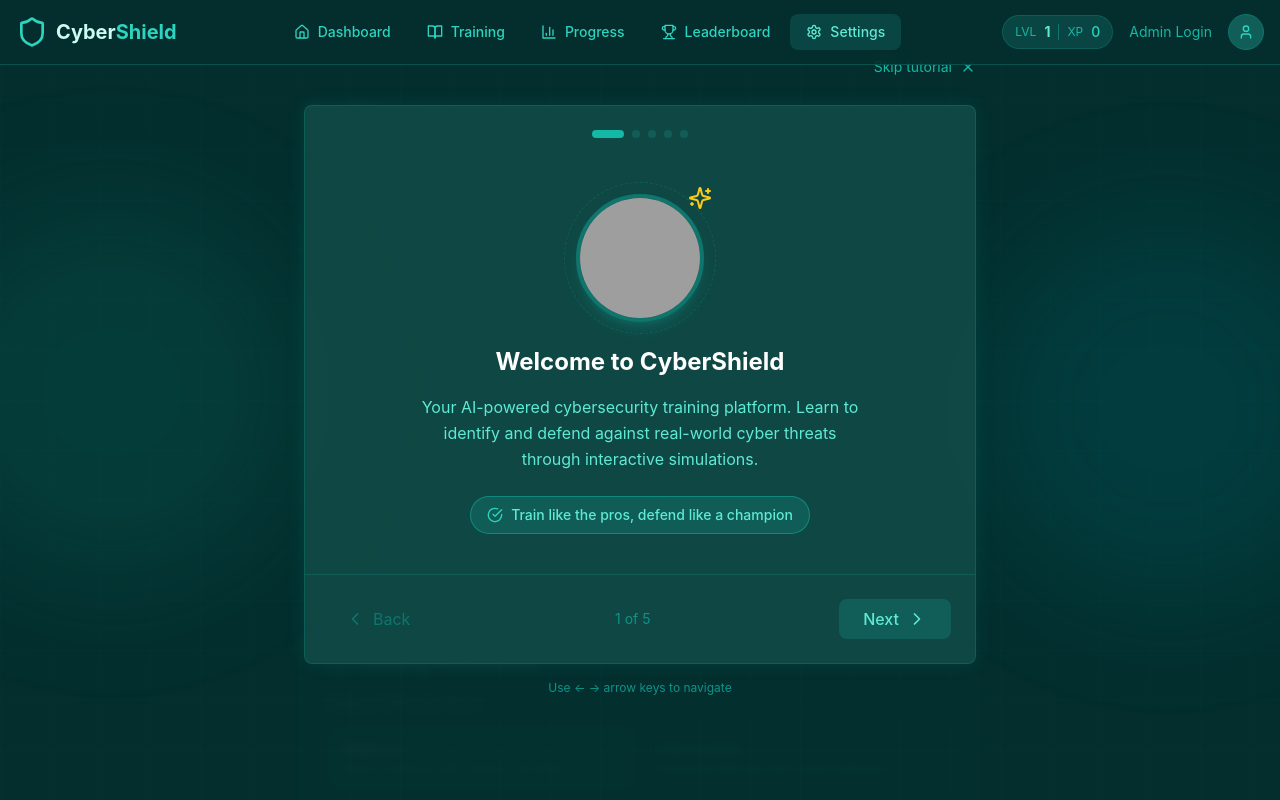
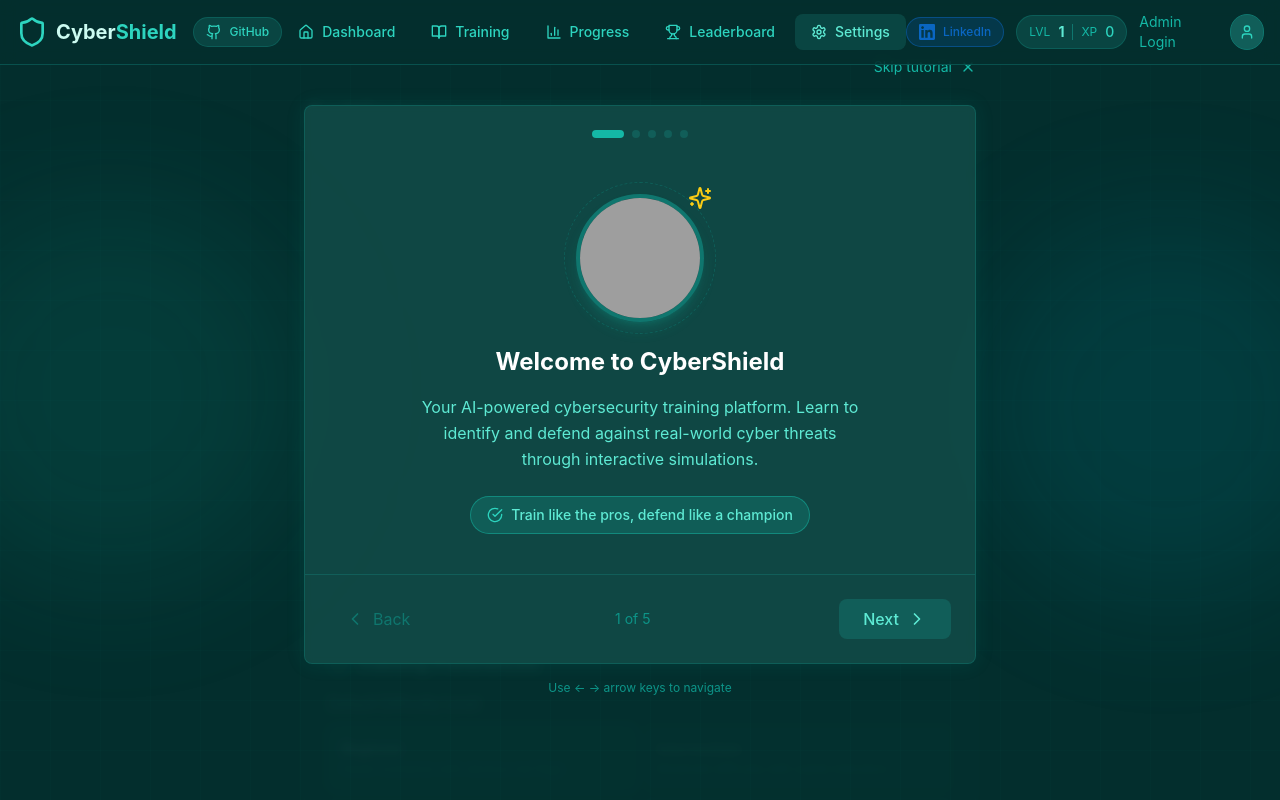
Before and after one commit to mpalmer79/cyber-shield, a Next.js app: page /settings in a window 1280 px wide. Shown: the top 800 px of the page. Built offline with nearby package versions, Linux system fonts and the light colour scheme; grey boxes are pictures that could not be loaded.

Commit message:
Update Header.tsx

```diff
--- a/src/components/Header.tsx
+++ b/src/components/Header.tsx
@@ -11,10 +11,22 @@
   Trophy,
   BarChart3,
   Settings,
-  User
+  User,
+  Github
 } from 'lucide-react';
 import { cn } from '@/lib/utils';
 import { useProgressStore } from '@/store';
+
+// LinkedIn SVG Icon Component
+const LinkedInIcon = ({ className }: { className?: string }) => (
+  <svg
+    viewBox="0 0 24 24"
+    fill="currentColor"
+    className={className}
+  >
+    <path d="M20.447 20.452h-3.554v-5.569c0-1.328-.027-3.037-1.852-3.037-1.853 0-2.136 1.445-2.136 2.939v5.667H9.351V9h3.414v1.561h.046c.477-.9 1.637-1.85 3.37-1.85 3.601 0 4.267 2.37 4.267 5.455v6.286zM5.337 7.433c-1.144 0-2.063-.926-2.063-2.065 0-1.138.92-2.063 2.063-2.063 1.14 0 2.064.925 2.064 2.063 0 1.139-.925 2.065-2.064 2.065zm1.782 13.019H3.555V9h3.564v11.452zM22.225 0H1.771C.792 0 0 .774 0 1.729v20.542C0 23.227.792 24 1.771 24h20.451C23.2 24 24 23.227 24 22.271V1.729C24 .774 23.2 0 22.222 0h.003z"/>
+  </svg>
+);
 
 interface HeaderProps {
   currentPage?: string;
@@ -36,7 +48,8 @@
     <header className="sticky top-0 z-50 w-full border-b border-cyber-700/50 bg-cyber-950/95 backdrop-blur supports-[backdrop-filter]:bg-cyber-950/80">
       <div className="container mx-auto px-4">
         <div className="flex h-16 items-center justify-between">
-          {/* Logo */}
+          {/* Logo + GitHub Badge */}
+          <div className="flex items-center space-x-4">
             <Link href="/" className="flex items-center space-x-2 group">
               <div className="relative">
                 <Shield className="h-8 w-8 text-cyber-400 transition-all duration-300 group-hover:text-cyber-300" />
@@ -46,6 +59,18 @@
                 Cyber<span className="text-cyber-400">Shield</span>
               </span>
             </Link>
+
+            {/* GitHub Badge */}
+            <a
+              href="https://github.com/mpalmer79/cyber-shield"
+              target="_blank"
+              rel="noopener noreferrer"
+              className="hidden sm:flex items-center space-x-2 px-3 py-1.5 bg-cyber-800/50 hover:bg-cyber-700/50 rounded-full border border-cyber-700/50 hover:border-cyber-500/50 transition-all duration-200 group"
+            >
+              <Github className="h-4 w-4 text-cyber-400 group-hover:text-cyber-300" />
+              <span className="text-xs font-medium text-cyber-400 group-hover:text-cyber-300">GitHub</span>
+            </a>
+          </div>
 
           {/* Desktop Navigation */}
           <nav className="hidden md:flex items-center space-x-1">
@@ -67,7 +92,18 @@
           </nav>
 
           {/* User Stats & Profile */}
-          <div className="flex items-center space-x-4">
+          <div className="flex items-center space-x-3">
+            {/* LinkedIn Badge */}
+            <a
+              href="https://www.linkedin.com/in/mpalmer1234/"
+              target="_blank"
+              rel="noopener noreferrer"
+              className="hidden sm:flex items-center space-x-2 px-3 py-1.5 bg-[#0A66C2]/20 hover:bg-[#0A66C2]/30 rounded-full border border-[#0A66C2]/50 hover:border-[#0A66C2]/70 transition-all duration-200 group"
+            >
+              <LinkedInIcon className="h-4 w-4 text-[#0A66C2] group-hover:text-[#0A66C2]" />
+              <span className="text-xs font-medium text-[#0A66C2] group-hover:text-[#3b82f6]">LinkedIn</span>
+            </a>
+
             {/* XP Badge */}
             <div className="hidden sm:flex items-center space-x-2 px-3 py-1.5 bg-cyber-800/50 rounded-full border border-cyber-700/50">
               <span className="text-xs text-cyber-500">LVL</span>
@@ -124,6 +160,31 @@
                   <span>{item.label}</span>
                 </Link>
               ))}
+
+              {/* Mobile: GitHub Link */}
+              <a
+                href="https://github.com/mpalmer79/cyber-shield"
+                target="_blank"
+                rel="noopener noreferrer"
+                onClick={() => setIsMobileMenuOpen(false)}
+                className="flex items-center space-x-3 px-4 py-3 rounded-lg text-sm font-medium text-cyber-400 hover:text-cyber-300 hover:bg-cyber-800/30 transition-all duration-200"
+              >
+                <Github className="h-5 w-5" />
+                <span>GitHub</span>
+              </a>
+
+              {/* Mobile: LinkedIn Link */}
+              <a
+                href="https://www.linkedin.com/in/mpalmer1234/"
+                target="_blank"
+                rel="noopener noreferrer"
+                onClick={() => setIsMobileMenuOpen(false)}
+                className="flex items-center space-x-3 px-4 py-3 rounded-lg text-sm font-medium text-[#0A66C2] hover:text-[#3b82f6] hover:bg-cyber-800/30 transition-all duration-200"
+              >
+                <LinkedInIcon className="h-5 w-5" />
+                <span>LinkedIn</span>
+              </a>
+
               <Link
                 href="/admin"
                 onClick={() => setIsMobileMenuOpen(false)}
```
Lines whose indentation alone changed are shown as unchanged.
